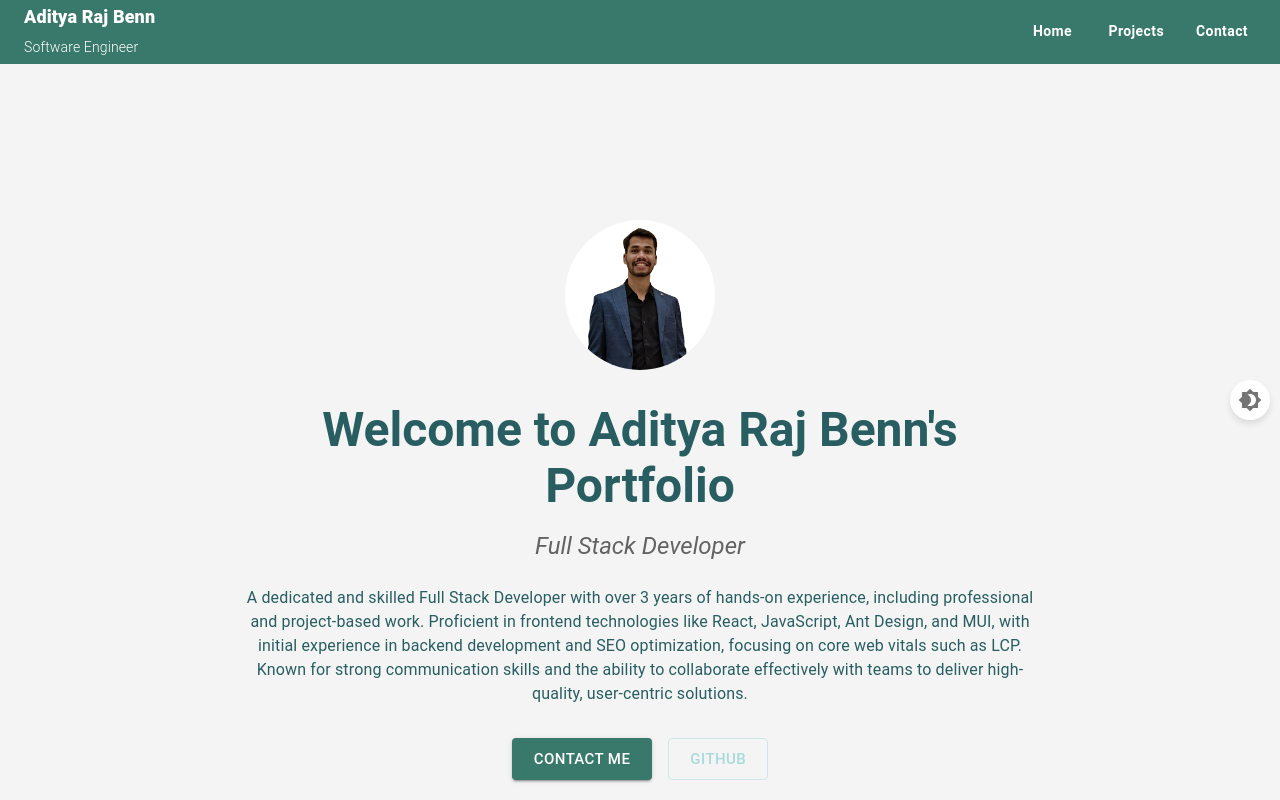
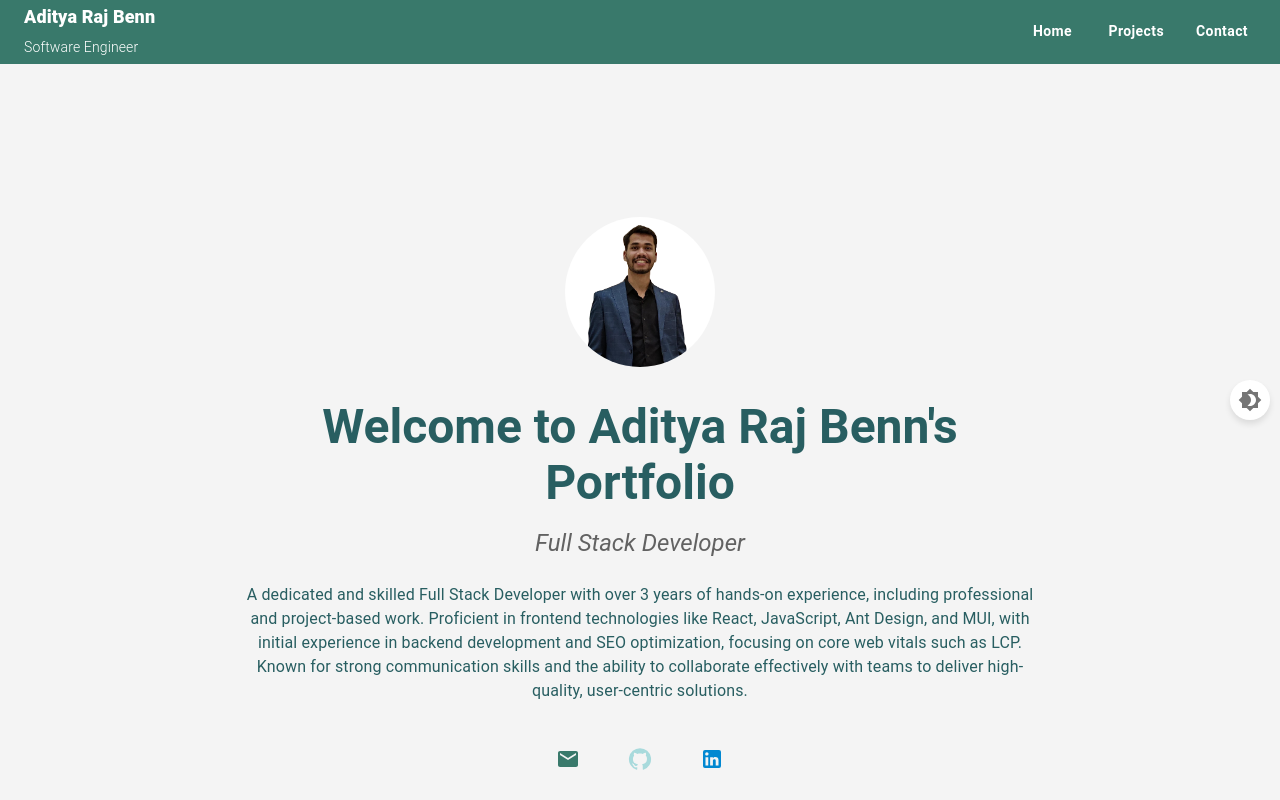
Before and after one commit to adityarajbenn/thePortfolio, a React (Create React App) app in the folder portfolio-ftd/: page / in a window 1280 px wide. Shown: the top 800 px of the page. Built offline with nearby package versions, Linux system fonts and the light colour scheme; the HTML template or start-up script is replaced by a standard one.

Commit message:
updated the links and added icons

```diff
--- a/portfolio-ftd/src/data.json
+++ b/portfolio-ftd/src/data.json
@@ -8,7 +8,7 @@
       "email": "rajbennaditya@gmail.com",
       "phone": "+91-9839112322",
       "github": "https://github.com/adityarajbenn",
-      "linkedin": "https://www.linkedin.com/in/adityarajbenn"
+      "linkedin": "https://www.linkedin.com/in/aditya-raj-benn-86b507148/?originalSubdomain=in"
     },
     "education": [
       {
--- a/portfolio-ftd/src/pages/Home.js
+++ b/portfolio-ftd/src/pages/Home.js
@@ -1,8 +1,9 @@
 import React from 'react';
-import { Container, Typography, Button, Grid, Box, Avatar } from '@mui/material';
+import { Container, Typography, Grid, Box, Avatar, IconButton } from '@mui/material';
 import { useTheme } from '@mui/material/styles';
+import { GitHub, LinkedIn, Email } from '@mui/icons-material'; // Import required icons
 import data from '../data.json';
-import profileImage from '../images/profileImage.jpg'
+import profileImage from '../images/profileImage.jpg';
 
 const Home = () => {
   const theme = useTheme();
@@ -16,7 +17,7 @@ const Home = () => {
         flexDirection: 'column',
         justifyContent: 'center',
         alignItems: 'center',
-        py: 8
+        py: 8,
       }}
     >
       <Container maxWidth="md" sx={{ textAlign: 'center' }}>
@@ -30,44 +31,68 @@ const Home = () => {
         {/* Welcome Section */}
         <Typography
           variant="h3"
-          sx={{ marginBottom: 2, color: theme.palette.text.primary, fontWeight: 600 }}
+          sx={{
+            marginBottom: 2,
+            color: theme.palette.text.primary,
+            fontWeight: 600,
+          }}
         >
           Welcome to {data.aboutMe.name}'s Portfolio
         </Typography>
         <Typography
           variant="h5"
-          sx={{ marginBottom: 3, color: theme.palette.text.secondary, fontStyle: 'italic' }}
+          sx={{
+            marginBottom: 3,
+            color: theme.palette.text.secondary,
+            fontStyle: 'italic',
+          }}
         >
           {data.aboutMe.title}
         </Typography>
         <Typography
           variant="body1"
-          sx={{ marginBottom: 4, color: theme.palette.text.primary }}
+          sx={{
+            marginBottom: 4,
+            color: theme.palette.text.primary,
+          }}
         >
           {data.aboutMe.description}
         </Typography>
 
-        {/* Call-to-Action Buttons */}
-        <Grid container spacing={2} justifyContent="center">
+        {/* Icons for Contact, GitHub, and LinkedIn */}
+        <Grid container spacing={3} justifyContent="center">
           <Grid item>
-            <Button
-              variant="contained"
+            <IconButton
+              href={`mailto:${data.contact.email}`}
               color="primary"
-              href={`mailto:${data.contact.email}`}
               size="large"
             >
-              Contact Me
-            </Button>
+              <Email />
+            </IconButton>
           </Grid>
           <Grid item>
-            <Button
-              variant="outlined"
+            <IconButton
+              href={data.contact.github}
               color="secondary"
-              href={data.contact.github}
               size="large"
+              target="_blank"
+              rel="noopener noreferrer"
             >
-              GitHub
-            </Button>
+              <GitHub />
+            </IconButton>
+          </Grid>
+          <Grid item>
+            <IconButton
+              href={data.contact.linkedin}
+              sx={{
+                color: theme.palette.info.main, // Custom color for LinkedIn
+              }}
+              size="large"
+              target="_blank"
+              rel="noopener noreferrer"
+            >
+              <LinkedIn />
+            </IconButton>
           </Grid>
         </Grid>
       </Container>
```
